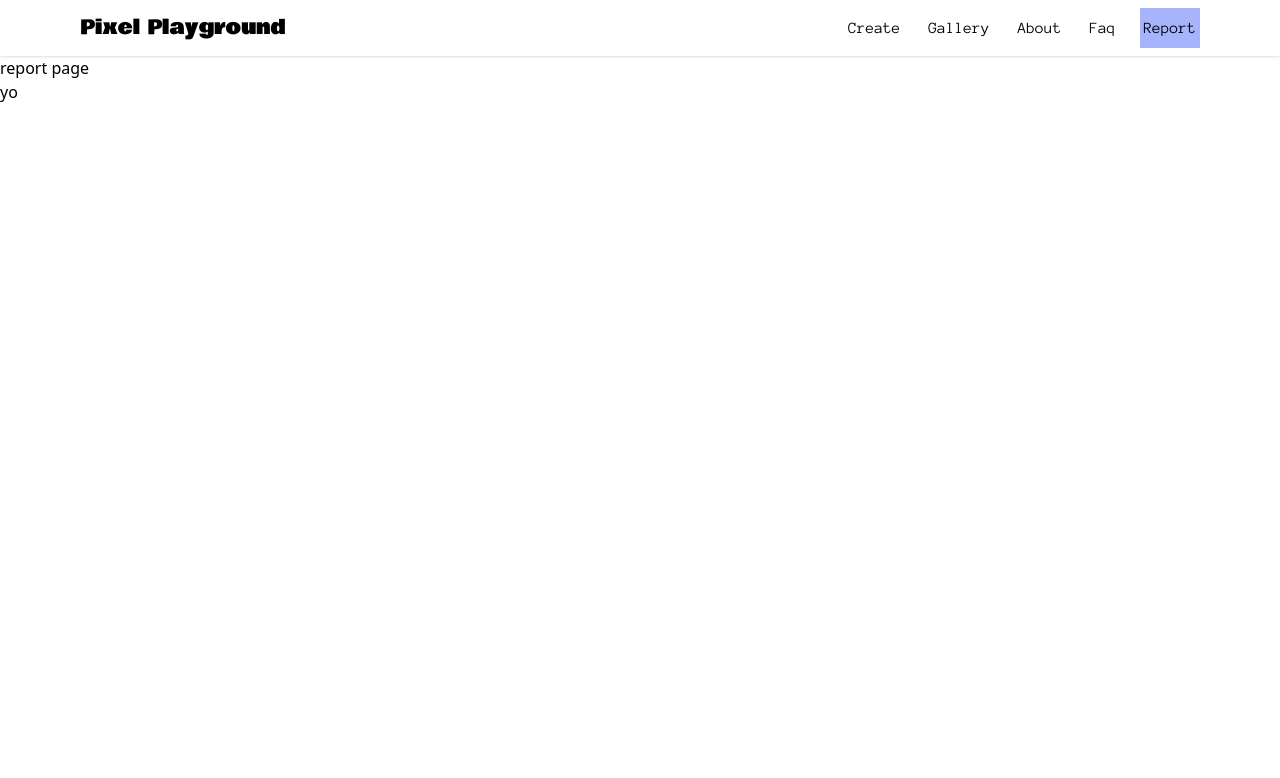
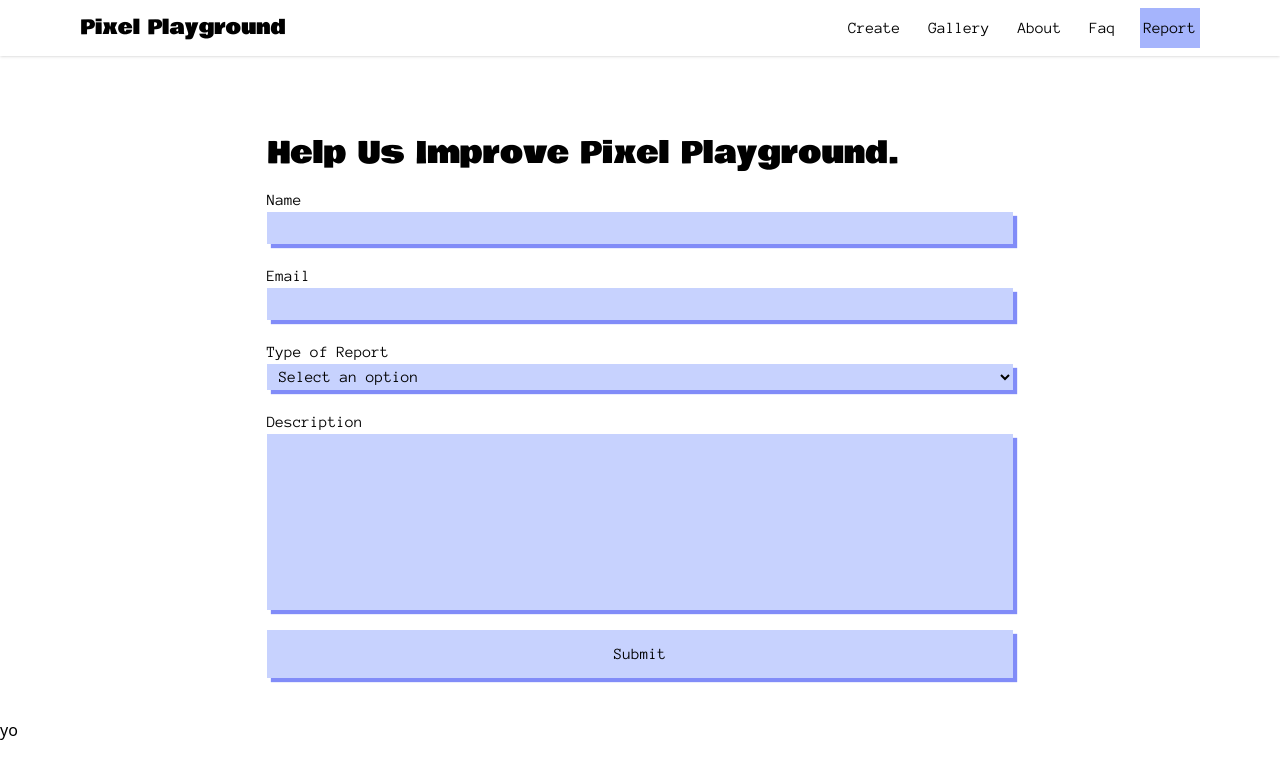
Before and after one commit to Zero-max-ai/pixel_playground, a React (Vite) app in the folder client/: page /report in a window 1280 px wide. Shown: the top 778 px of the page. Built offline with nearby package versions, Linux system fonts and the light colour scheme.

Commit message:
build report page and fixed faq content width mgmt.

```diff
--- a/client/src/v2/components/sections/faq/AccordionDropdown.tsx
+++ b/client/src/v2/components/sections/faq/AccordionDropdown.tsx
@@ -13,8 +13,8 @@ const AccordionDropdown: React.FC<AccordionDropdownProps> = ({
 }) => {
   const [isOpen, setIsOpen] = useState(false);
   return (
-    <div className="cursor-pointer py-2 px-1 bg-indigo-100">
-      <div className="flex items-center justify-between" onClick={() => setIsOpen(!isOpen)}>
+    <div className="w-full py-2 px-1 bg-indigo-100">
+      <div className="flex items-center justify-between cursor-pointer" onClick={() => setIsOpen(!isOpen)}>
         <h1 className="anonymous-pro-bold">{header}</h1>
         <img
           src={Arrow}
--- a/client/src/v2/components/sections/faq/FaqIntro.tsx
+++ b/client/src/v2/components/sections/faq/FaqIntro.tsx
@@ -2,7 +2,7 @@ import { Link } from "react-router-dom";
 
 const FaqIntro = () => {
   return (
-    <div className="max-sm:w-11/12 mx-auto pt-20 flex flex-col gap-1">
+    <div className="w-11/12 sm:w-7/12 mx-auto pt-20 flex flex-col items-start justify-center gap-1">
       <h1 className="bowlby-one text-2xl sm:text-4xl">
         Frequently asked questions
       </h1>
--- a/client/src/v2/components/sections/faq/FaqSection.tsx
+++ b/client/src/v2/components/sections/faq/FaqSection.tsx
@@ -3,7 +3,7 @@ import { faqDetails } from "../../../../utils/";
 
 const FaqSection = () => {
   return (
-    <div className="w-11/12 sm:w-1/2 mx-auto py-10 flex flex-col gap-5">
+    <div className="w-11/12 sm:w-7/12 mx-auto py-10 flex flex-col items-start justify-center gap-5">
       {faqDetails.map((items, index) => (
         <AccordionDropdown
           key={index}
--- /dev/null
+++ b/client/src/v2/components/sections/report/FormSection.tsx
@@ -0,0 +1,48 @@
+import { useState } from "react";
+import InputField from "./InputField";
+import TextAreaField from './TextAreaField'
+import OptionField from './OptionField'
+
+const FormSection = () => {
+  const [name, setName] = useState("");
+  const [email, setEmail] = useState("");
+  const [reportType, setReportType] = useState("");
+  const [description, setDescription] = useState("");
+  return (
+    <div className="w-full flex flex-col items-center justify-center gap-5 anonymous-pro-regular">
+      <InputField
+        label={"Name"}
+        type={"text"}
+        placeholder={"Akshat"}
+        value={name}
+        onChange={(e: React.ChangeEvent<HTMLInputElement>) =>
+          setName(e.target.value)
+        }
+      />
+      <InputField
+        label={"Email"}
+        type={"email"}
+        placeholder={"akshat@example.com"}
+        value={email}
+        onChange={(e: React.ChangeEvent<HTMLInputElement>) =>
+          setEmail(e.target.value)
+        }
+      />
+      <OptionField
+        label={"Type of Report"}
+        options={["Feedback", "Suggestion" , "Issue", "Other"]}
+        value={reportType}
+        onChange={(e: React.ChangeEvent<HTMLSelectElement>) => setReportType(e.target.value)}
+      />
+      <TextAreaField
+        label={"Description"}
+        placeholder={"Describe your issue, feedback, or suggestion in detail..."}
+        value={description}
+        onChange={(e: React.ChangeEvent<HTMLTextAreaElement>) => setDescription(e.target.value)}
+      />
+      <button className="bg-indigo-200 hover:bg-indigo-300 py-3 px-1 w-full shadow-[4px_4px_1px_#818cf8] hover:shadow-none transition-all duration-300 outline-none">Submit</button>
+    </div>
+  );
+};
+
+export default FormSection;
--- /dev/null
+++ b/client/src/v2/components/sections/report/InputField.tsx
@@ -0,0 +1,30 @@
+interface InputFieldProps {
+  label: string;
+  type: string;
+  placeholder: string;
+  value: string;
+  onChange: (e: React.ChangeEvent<HTMLInputElement>) => void;
+}
+
+const InputField: React.FC<InputFieldProps> = ({
+  label,
+  type,
+  placeholder,
+  value,
+  onChange,
+}) => {
+  return (
+    <div className="w-full flex flex-col items-start anonymous-pro-regular">
+      <label className="">{label}</label>
+      <input
+        type={type}
+        placholder={placeholder}
+        value={value}
+        onChange={onChange}
+        className="w-full bg-indigo-200 px-2 py-1 transition-all duration-300 outline-none shadow-[4px_4px_1px_#818cf8] focus:shadow-none"
+      />
+    </div>
+  );
+};
+
+export default InputField;
--- /dev/null
+++ b/client/src/v2/components/sections/report/OptionField.tsx
@@ -0,0 +1,22 @@
+interface OptionFieldProps {
+  label: string;
+  options: string[];
+  value: string;
+  onChange: (e: React.ChangeEvent<HTMLSelectElement>) => void;
+}
+
+const OptionField: React.FC<OptionFieldProps> = ({label, options, value, onChange}) => {
+  return (
+    <div className="w-full flex flex-col items-start anonymous-pro-regular">
+      <label>{label}</label>
+      <select value={value} onChange={onChange} className="w-full bg-indigo-200 px-2 py-1 transition-all duration-300 outline-none shadow-[4px_4px_1px_#818cf8] focus:shadow-none outline-none">
+        <option value="" disabled>Select an option</option>
+        {
+          options.map((option, index) => <option key={index} value={option}>{option}</option>)
+        }
+      </select>
+    </div>
+  )
+}
+
+export default OptionField;
--- /dev/null
+++ b/client/src/v2/components/sections/report/ReportSection.tsx
@@ -0,0 +1,15 @@
+import SectionLayout from '../../layout/SectionLayout'
+import FormSection from './FormSection';
+
+const ReportSection = () => {
+  return (
+    <SectionLayout>
+      <div className="w-11/12 sm:w-7/12 mx-auto flex flex-col items-start justify-center gap-4">
+        <h1 className="bowlby-one text-3xl">Help Us Improve Pixel Playground.</h1>
+        <FormSection />
+      </div>
+    </SectionLayout>
+  )
+}
+
+export default ReportSection;
--- /dev/null
+++ b/client/src/v2/components/sections/report/TextAreaField.tsx
@@ -0,0 +1,28 @@
+interface TextAreaFieldProps {
+  label: string;
+  placeholder: string;
+  value: string;
+  onChange: () => void;
+}
+
+const TextAreaField: React.FC<TextAreaFieldProps> = ({
+  label,
+  placeholder,
+  value,
+  onChange,
+}) => {
+  return (
+    <div className="w-full flex flex-col items-start anonymous-pro-regular">
+      <label>{label}</label>
+      <textarea
+        rows={7}
+        placholder={placeholder}
+        value={value}
+        onChange={onChange}
+        className="w-full bg-indigo-200 px-2 py-1 transition-all duration-300 outline-none shadow-[4px_4px_1px_#818cf8] focus:shadow-none resize-none"
+        />
+  </div>
+  );
+};
+
+export default TextAreaField;
--- a/client/src/v2/pages/Report.tsx
+++ b/client/src/v2/pages/Report.tsx
@@ -1,7 +1,9 @@
+import ReportSection from '../components/sections/report/ReportSection'
+
 const Report = () => {
   return(
     <div>
-      report page
+      <ReportSection />
     </div>
   )
 }
```
